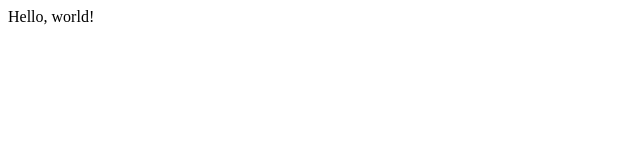
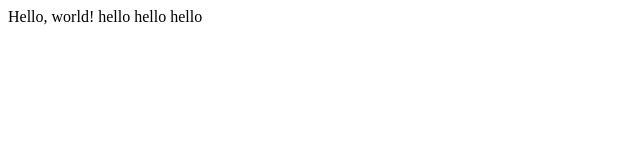
Before and after one commit to mwkgit/project0, a plain HTML site: page index.html in a window 1280 px wide. Shown: the whole page, without its empty margins (0-640 px from the left). Drawn offline with Linux system fonts and the light colour scheme.

Commit message:
Update index.html

```diff
--- a/index.html
+++ b/index.html
@@ -4,6 +4,6 @@
         <title>My Webpage</title>
     </head>
     <body>
-        Hello, world!
+        Hello, world! hello hello hello
     </body>
 </html>
```
